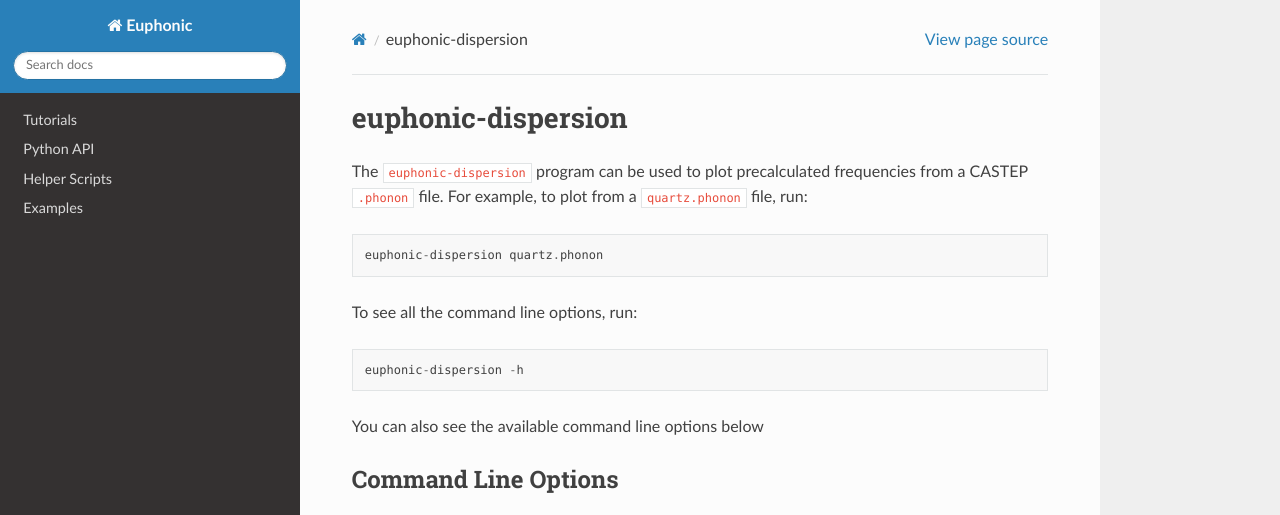
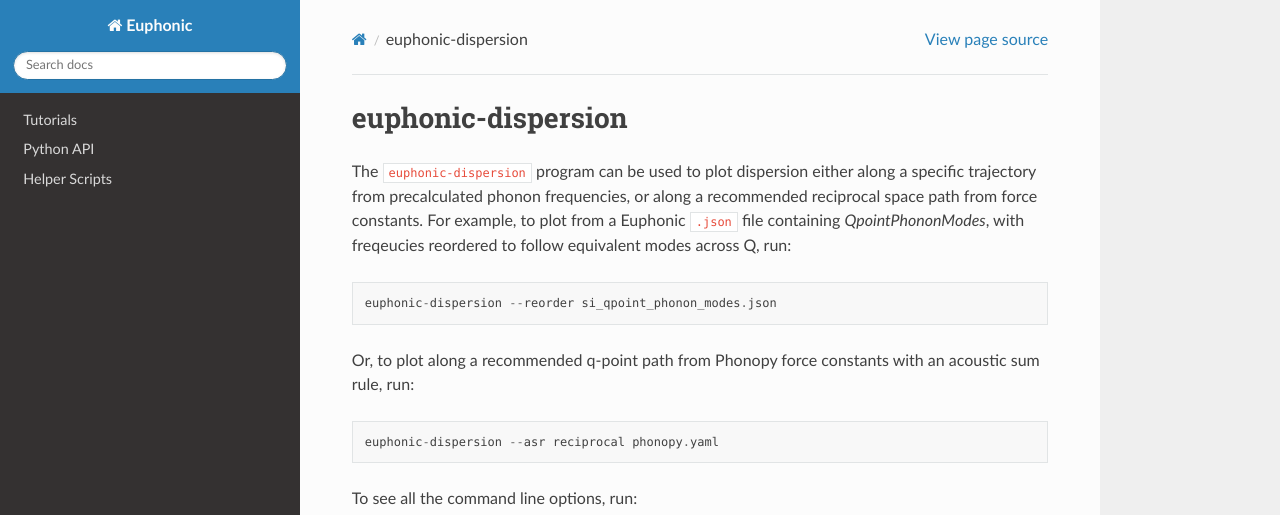
Before and after one commit to pace-neutrons/Euphonic, a Sphinx documentation site: the page built from doc/source/disp-script.rst, in a window 1280 px wide and 936 px high, cut to the strip 0-515 px from the top of the window. Built offline with Sphinx 7.4.7 and the Read the Docs theme 2.0.0, drawn with Linux system fonts in a browser that asks for light colours.

Commit message:
Update docs
 - Update CL tool docs to mention force constants
 - Add docs for euphonic-intensity-map
 - Add sections on plot_1d/2d_to_axis
 - Add Spectrum1DCollection section
 - Add plotting dispersion link to QpointPhononModes
 - Remove outdated mention of refactor
 - Remove Jupyter notebook examples

```diff
--- a/doc/source/disp-script.rst
+++ b/doc/source/disp-script.rst
@@ -4,11 +4,19 @@
 euphonic-dispersion
 ===================
 
-The ``euphonic-dispersion`` program can be used to plot precalculated
-frequencies from a CASTEP ``.phonon`` file. For example, to plot from
-a ``quartz.phonon`` file, run::
+The ``euphonic-dispersion`` program can be used to plot dispersion
+either along a specific trajectory from precalculated phonon frequencies,
+or along a recommended reciprocal space path from force constants. For
+example, to plot from a Euphonic ``.json`` file containing
+`QpointPhononModes`, with freqeucies reordered to follow equivalent modes
+across Q, run::
 
-   euphonic-dispersion quartz.phonon
+   euphonic-dispersion --reorder si_qpoint_phonon_modes.json
+
+Or, to plot along a recommended q-point path from Phonopy force constants
+with an acoustic sum rule, run::
+
+   euphonic-dispersion --asr reciprocal phonopy.yaml
 
 To see all the command line options, run::
 
--- a/doc/source/qpoint-phonon-modes.rst
+++ b/doc/source/qpoint-phonon-modes.rst
@@ -64,6 +64,11 @@
 
   phonons = QpointPhononModes.from_castep('quartz.phonon')
   phonons.reorder_frequencies()
+
+Plotting Dispersion
+-------------------
+
+See :ref:`Plotting Dispersion <plotting-dispersion>`
 
 
 Calculating The Coherent Neutron Structure Factor
```
Also changed, not shown: doc/source/dos-script.rst (+9 -3 lines), doc/source/intensity-map-script.rst (added, +33 -0 lines), doc/source/plotting.rst (+83 -17 lines), doc/source/spectra.rst (+21 -0 lines), doc/source/tutorials.rst (+1 -9 lines), 9 other files.
